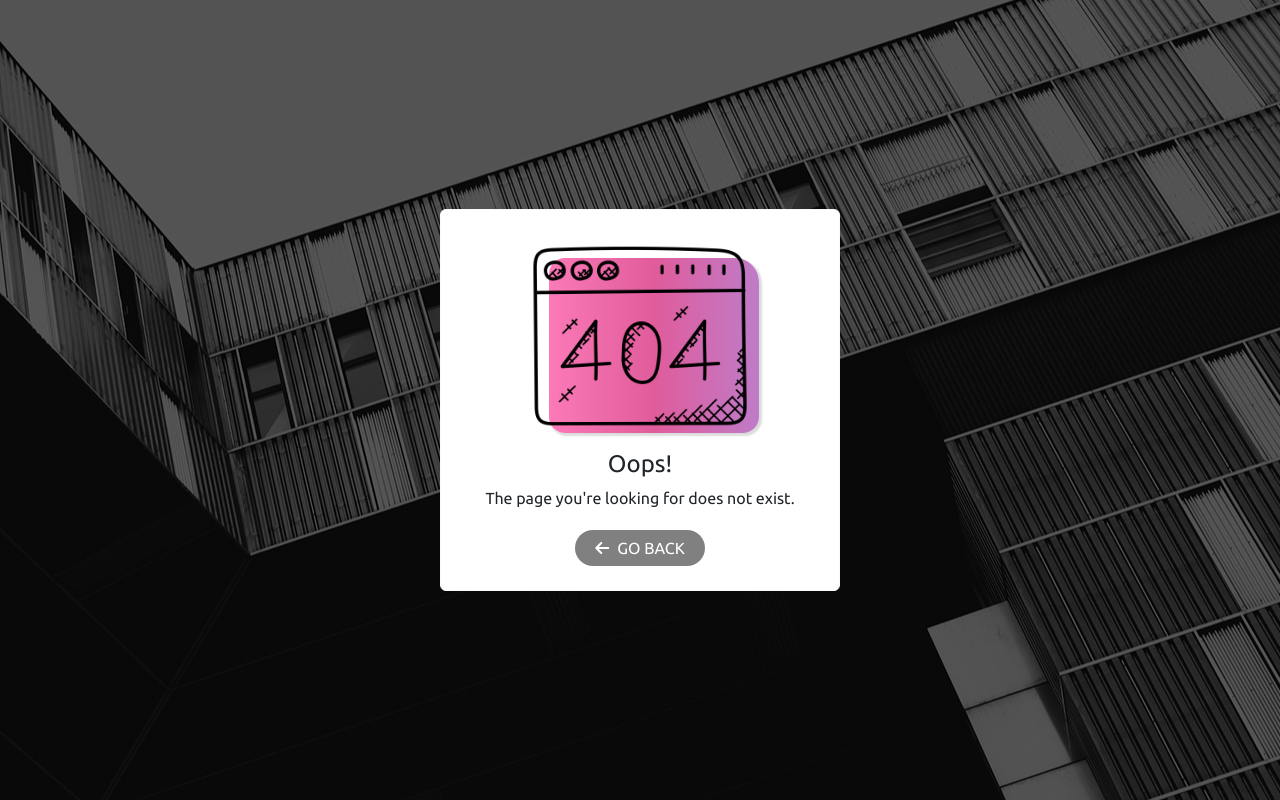
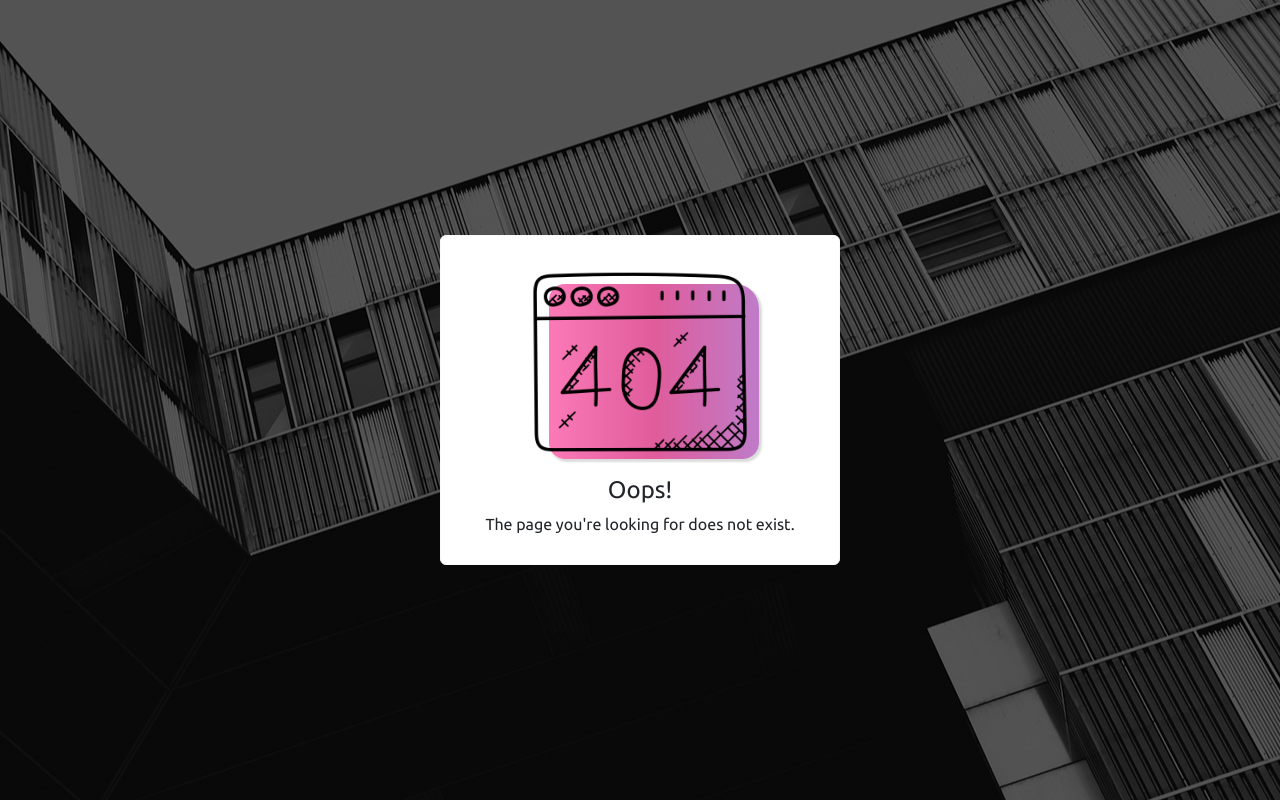
Before and after one commit to ea103T41/mf-auth, an Angular app: page /404 in a window 1280 px wide. Built offline with nearby package versions, Linux system fonts and the light colour scheme.

Commit message:
refacotr: remove cancel behavior from not-found

```diff
--- a/src/app/pages/not-found/not-found.component.html
+++ b/src/app/pages/not-found/not-found.component.html
@@ -3,14 +3,8 @@
     <div class="square"></div>
     <img [src]="imageUrl" alt="404 Not Found">
   </div>
-  <div class="text-center">
+  <div class="text-center mb-4">
     <p class="mb-1 fs-4">Oops!</p>
     <p class="mb-1">The page you're looking for does not exist.</p>
   </div>
-  <div class="back-btn-wrapper">
-    <button class="btn cancel-btn fs-6" type="button" (click)="cancel()">
-      <i class="fa-solid fa-arrow-left"></i>
-      <span>Go back</span>
-    </button>
-  </div>
 </div>
--- a/src/app/pages/not-found/not-found.component.ts
+++ b/src/app/pages/not-found/not-found.component.ts
@@ -21,8 +21,4 @@ export class NotFoundComponent {
     return this.imageUrlService.getImageUrl(this.imagePath);
   }
 
-  cancel(): void {
-    this.router.navigate(['../']); // 返回到上一頁
-  }
-
 }
```
